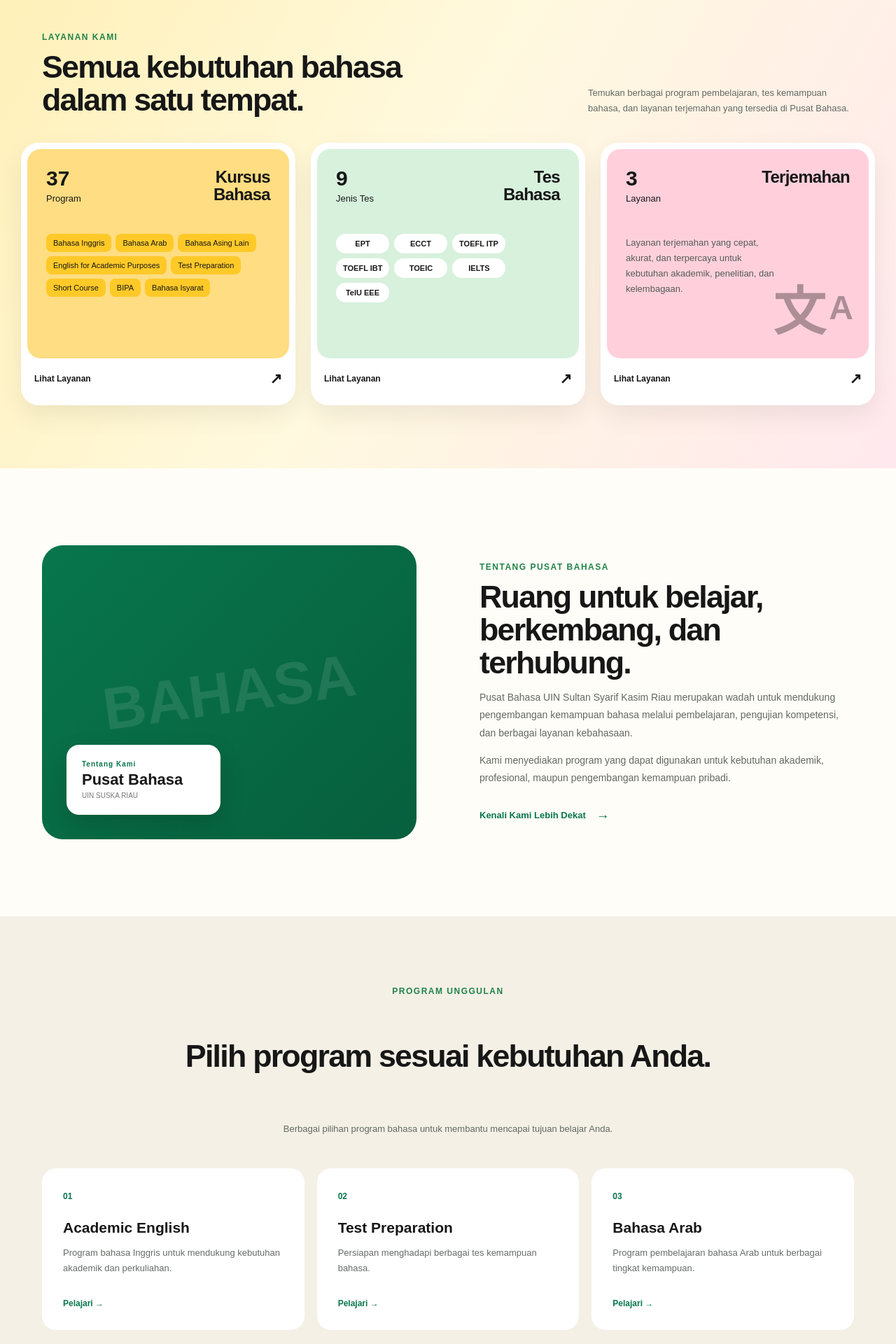
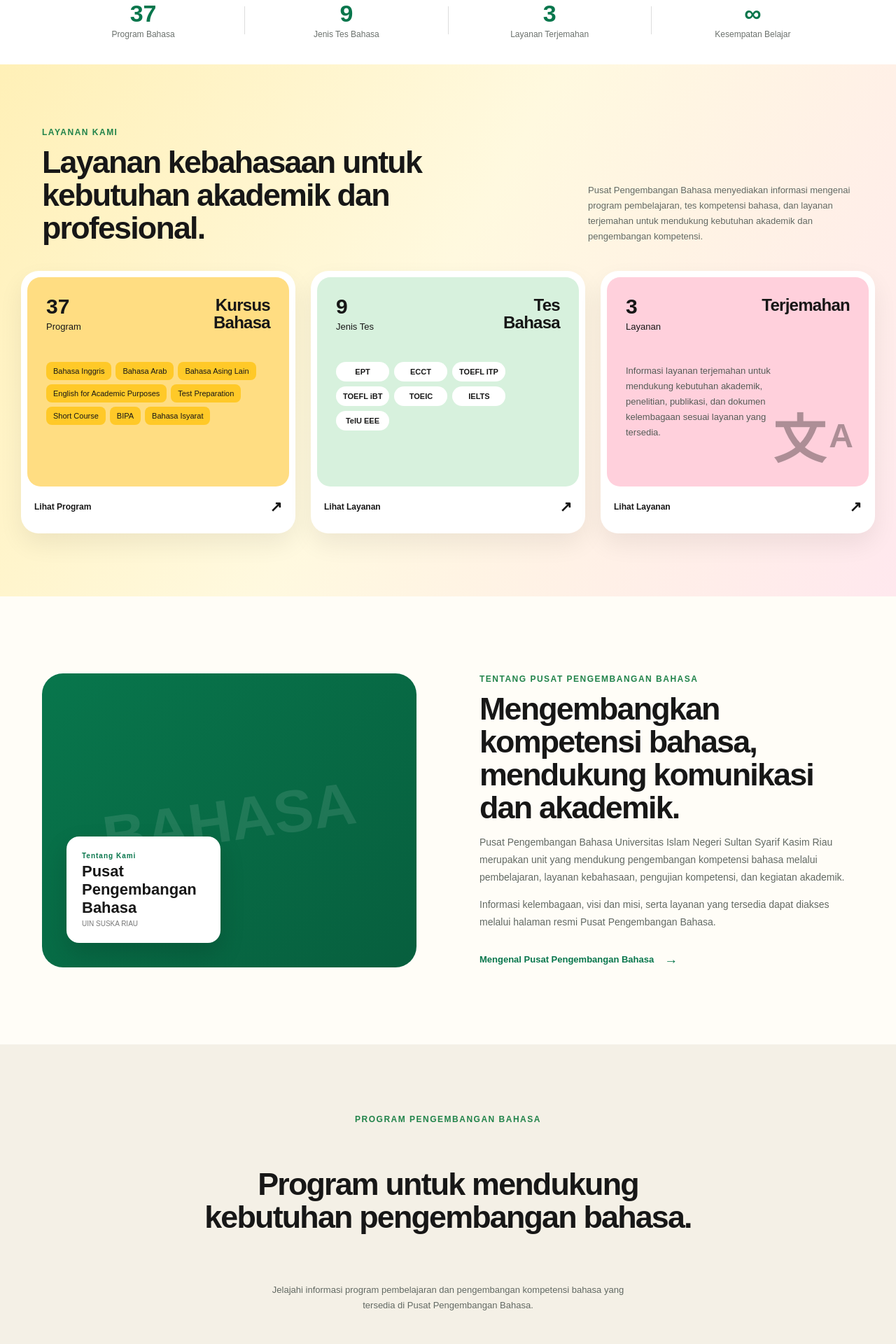
Before and after one commit to MYEWASMYNAME/pusat-bahasa-uin, a React (Vite) app: page / in a window 1280 px wide. Shown: the part 780-2700 px from the top of the page at 70% size. Built offline with nearby package versions, Linux system fonts and the light colour scheme.

Commit message:
Revise Home component text and accessibility
Updated text content and improved accessibility attributes throughout the Home component.

```diff
--- a/src/pages/Home.jsx
+++ b/src/pages/Home.jsx
@@ -1,28 +1,29 @@
+
 function Home() {
   return (
     <>
       {/* ================= HERO ================= */}
       <main>
-
         <section className="hero" id="beranda">
           <div className="container hero-container">
-
             <div className="hero-content">
-
               <div className="hero-badge">
                 PUSAT PENGEMBANGAN BAHASA UIN SUSKA RIAU
               </div>
 
               <h1>
-                Tingkatkan Kemampuan
-                <span>Bahasa Anda.</span>
+                Pusat Pengembangan Bahasa
+                <span>UIN Sultan Syarif Kasim Riau</span>
               </h1>
 
               <p>
-                Pusat Bahasa UIN Sultan Syarif Kasim Riau
-                hadir untuk mendukung kebutuhan pembelajaran,
-                pengujian, dan layanan bahasa bagi sivitas
-                akademika maupun masyarakat umum.
+                Pusat Pengembangan Bahasa Universitas Islam Negeri
+                Sultan Syarif Kasim Riau mendukung pengembangan
+                kompetensi bahasa melalui layanan kebahasaan,
+                program akademik, kegiatan pembelajaran, dan
+                pengembangan kemampuan bahasa bagi sivitas
+                akademika serta masyarakat sesuai dengan layanan
+                yang tersedia.
               </p>
 
               <div className="hero-buttons">
@@ -35,7 +36,6 @@ function Home() {
                   Tentang Kami
                 </a>
               </div>
-
             </div>
 
             <div className="hero-decoration">
@@ -48,15 +48,12 @@ function Home() {
                 <small>Learning Center</small>
               </div>
             </div>
-
           </div>
         </section>
 
-
         {/* ================= STATISTIK ================= */}
-        <section className="stats-section">
+        <section className="stats-section" aria-label="Ringkasan layanan">
           <div className="container stats-container">
-
             <div className="stat-item">
               <strong>37</strong>
               <span>Program Bahasa</span>
@@ -82,46 +79,35 @@ function Home() {
               <strong>∞</strong>
               <span>Kesempatan Belajar</span>
             </div>
-
           </div>
         </section>
 
-
         {/* ================= LAYANAN ================= */}
         <section className="services-section" id="layanan">
-
           <div className="section-heading container">
-
             <div>
-              <span className="section-label">
-                LAYANAN KAMI
-              </span>
+              <span className="section-label">LAYANAN KAMI</span>
 
               <h2>
-                Semua kebutuhan bahasa
+                Layanan kebahasaan untuk
                 <br />
-                dalam satu tempat.
+                kebutuhan akademik dan profesional.
               </h2>
             </div>
 
             <p>
-              Temukan berbagai program pembelajaran,
-              tes kemampuan bahasa, dan layanan
-              terjemahan yang tersedia di Pusat Bahasa.
+              Pusat Pengembangan Bahasa menyediakan informasi
+              mengenai program pembelajaran, tes kompetensi
+              bahasa, dan layanan terjemahan untuk mendukung
+              kebutuhan akademik dan pengembangan kompetensi.
             </p>
-
           </div>
 
-
           <div className="services-container">
-
             {/* CARD 1 */}
             <article className="service-showcase-card course-card">
-
               <div className="service-card-content">
-
                 <div className="service-card-top">
-
                   <div className="service-number">
                     <strong>37</strong>
                     <span>Program</span>
@@ -132,7 +118,6 @@ function Home() {
                     <br />
                     Bahasa
                   </h3>
-
                 </div>
 
                 <div className="service-tags">
@@ -145,24 +130,22 @@ function Home() {
                   <span>BIPA</span>
                   <span>Bahasa Isyarat</span>
                 </div>
-
               </div>
 
-              <a href="#program" className="service-card-link">
-                <span>Lihat Layanan</span>
+              <a
+                href="/program"
+                className="service-card-link"
+                aria-label="Lihat program pembelajaran bahasa"
+              >
+                <span>Lihat Program</span>
                 <span className="arrow">↗</span>
               </a>
-
             </article>
-
 
             {/* CARD 2 */}
             <article className="service-showcase-card test-card">
-
               <div className="service-card-content">
-
                 <div className="service-card-top">
-
                   <div className="service-number">
                     <strong>9</strong>
                     <span>Jenis Tes</span>
@@ -173,53 +156,47 @@ function Home() {
                     <br />
                     Bahasa
                   </h3>
-
                 </div>
 
                 <div className="test-logos">
                   <span>EPT</span>
                   <span>ECCT</span>
                   <span>TOEFL ITP</span>
-                  <span>TOEFL IBT</span>
+                  <span>TOEFL iBT</span>
                   <span>TOEIC</span>
                   <span>IELTS</span>
                   <span>TelU EEE</span>
                 </div>
-
               </div>
 
-              <a href="#program" className="service-card-link">
+              <a
+                href="/layanan/tes-bahasa"
+                className="service-card-link"
+                aria-label="Lihat informasi layanan tes bahasa"
+              >
                 <span>Lihat Layanan</span>
                 <span className="arrow">↗</span>
               </a>
-
             </article>
-
 
             {/* CARD 3 */}
             <article className="service-showcase-card translation-card">
-
               <div className="service-card-content">
-
                 <div className="service-card-top">
-
                   <div className="service-number">
                     <strong>3</strong>
                     <span>Layanan</span>
                   </div>
 
-                  <h3>
-                    Terjemahan
-                  </h3>
-
+                  <h3>Terjemahan</h3>
                 </div>
 
                 <div className="translation-description">
                   <p>
-                    Layanan terjemahan yang cepat,
-                    akurat, dan terpercaya untuk
-                    kebutuhan akademik,
-                    penelitian, dan kelembagaan.
+                    Informasi layanan terjemahan untuk mendukung
+                    kebutuhan akademik, penelitian, publikasi,
+                    dan dokumen kelembagaan sesuai layanan yang
+                    tersedia.
                   </p>
                 </div>
 
@@ -227,378 +204,325 @@ function Home() {
                   <span>文</span>
                   <span>A</span>
                 </div>
-
               </div>
 
-              <a href="#kontak" className="service-card-link">
+              <a
+                href="/layanan/terjemahan-abstrak"
+                className="service-card-link"
+                aria-label="Lihat informasi layanan terjemahan"
+              >
                 <span>Lihat Layanan</span>
                 <span className="arrow">↗</span>
               </a>
-
             </article>
-
           </div>
-
         </section>
-
 
         {/* ================= TENTANG ================= */}
         <section className="about-section" id="tentang">
-
           <div className="container about-grid">
-
             <div className="about-visual">
-
-              <div className="about-big-text">
-                BAHASA
-              </div>
+              <div className="about-big-text">BAHASA</div>
 
               <div className="about-card">
                 <span>Tentang Kami</span>
-                <strong>Pusat Bahasa</strong>
+                <strong>Pusat Pengembangan Bahasa</strong>
                 <small>UIN SUSKA RIAU</small>
               </div>
-
             </div>
 
             <div className="about-content">
-
               <span className="section-label">
-                TENTANG PUSAT BAHASA
+                TENTANG PUSAT PENGEMBANGAN BAHASA
               </span>
 
               <h2>
-                Ruang untuk belajar,
-                berkembang, dan terhubung.
+                Mengembangkan kompetensi bahasa,
+                <br />
+                mendukung komunikasi dan akademik.
               </h2>
 
               <p>
-                Pusat Bahasa UIN Sultan Syarif Kasim Riau
-                merupakan wadah untuk mendukung pengembangan
-                kemampuan bahasa melalui pembelajaran,
-                pengujian kompetensi, dan berbagai layanan
-                kebahasaan.
+                Pusat Pengembangan Bahasa Universitas Islam
+                Negeri Sultan Syarif Kasim Riau merupakan unit
+                yang mendukung pengembangan kompetensi bahasa
+                melalui pembelajaran, layanan kebahasaan,
+                pengujian kompetensi, dan kegiatan akademik.
               </p>
 
               <p>
-                Kami menyediakan program yang dapat digunakan
-                untuk kebutuhan akademik, profesional,
-                maupun pengembangan kemampuan pribadi.
+                Informasi kelembagaan, visi dan misi, serta
+                layanan yang tersedia dapat diakses melalui
+                halaman resmi Pusat Pengembangan Bahasa.
               </p>
 
-              <a href="#kontak" className="text-button">
-                Kenali Kami Lebih Dekat
+              <a href="/tentang" className="text-button">
+                Mengenal Pusat Pengembangan Bahasa
                 <span>→</span>
               </a>
-
             </div>
-
           </div>
-
         </section>
-
 
         {/* ================= PROGRAM ================= */}
         <section className="program-section" id="program">
-
           <div className="container">
-
             <div className="section-heading centered">
-
               <span className="section-label">
-                PROGRAM UNGGULAN
+                PROGRAM PENGEMBANGAN BAHASA
               </span>
 
               <h2>
-                Pilih program sesuai
-                kebutuhan Anda.
+                Program untuk mendukung
+                <br />
+                kebutuhan pengembangan bahasa.
               </h2>
 
               <p>
-                Berbagai pilihan program bahasa untuk
-                membantu mencapai tujuan belajar Anda.
+                Jelajahi informasi program pembelajaran dan
+                pengembangan kompetensi bahasa yang tersedia
+                di Pusat Pengembangan Bahasa.
               </p>
-
             </div>
 
-
             <div className="program-grid">
-
-              <div className="program-card">
+              <article className="program-card">
                 <span className="program-number">01</span>
 
                 <h3>Academic English</h3>
 
                 <p>
                   Program bahasa Inggris untuk mendukung
-                  kebutuhan akademik dan perkuliahan.
+                  kebutuhan akademik, pendidikan, dan
+                  komunikasi dalam lingkungan perguruan tinggi.
                 </p>
 
-                <a href="#kontak">Pelajari →</a>
-              </div>
+                <a href="/program">Lihat Program →</a>
+              </article>
 
-
-              <div className="program-card">
+              <article className="program-card">
                 <span className="program-number">02</span>
 
-                <h3>Test Preparation</h3>
+                <h3>Pengembangan Kompetensi Bahasa</h3>
 
                 <p>
-                  Persiapan menghadapi berbagai tes
-                  kemampuan bahasa.
+                  Informasi program pengembangan kemampuan
+                  bahasa untuk mendukung kebutuhan pembelajaran
+                  dan komunikasi.
                 </p>
 
-                <a href="#kontak">Pelajari →</a>
-              </div>
+                <a href="/program">Lihat Program →</a>
+              </article>
 
-
-              <div className="program-card">
+              <article className="program-card">
                 <span className="program-number">03</span>
 
                 <h3>Bahasa Arab</h3>
 
                 <p>
-                  Program pembelajaran bahasa Arab
-                  untuk berbagai tingkat kemampuan.
+                  Informasi pembelajaran bahasa Arab untuk
+                  mendukung pengembangan kompetensi bahasa
+                  sesuai program yang tersedia.
                 </p>
 
-                <a href="#kontak">Pelajari →</a>
-              </div>
-
+                <a href="/program">Lihat Program →</a>
+              </article>
             </div>
-
           </div>
-
         </section>
-
 
         {/* ================= BERITA ================= */}
         <section className="news-section" id="berita">
-
           <div className="container">
-
             <div className="news-heading">
-
               <div>
                 <span className="section-label">
-                  BERITA & INFORMASI
+                  BERITA DAN INFORMASI
                 </span>
 
                 <h2>
-                  Kabar terbaru dari
-                  Pusat Bahasa.
+                  Informasi dan kegiatan
+                  <br />
+                  Pusat Pengembangan Bahasa.
                 </h2>
               </div>
 
-              <a href="#berita">
+              <a href="/berita">
                 Lihat Semua Berita →
               </a>
-
             </div>
 
-
             <div className="news-grid">
-
               <article className="news-card">
-
-                <div className="news-image yellow">
-                  KURSUS
+                <div
+                  className="news-image yellow"
+                  role="img"
+                  aria-label="Ilustrasi program pembelajaran bahasa"
+                >
+                  PROGRAM
                 </div>
 
                 <div className="news-body">
-
                   <span>PROGRAM</span>
 
                   <h3>
-                    Informasi program kursus bahasa
+                    Informasi Program Pembelajaran Bahasa
                   </h3>
 
                   <p>
-                    Temukan program pembelajaran bahasa
-                    yang sesuai dengan kebutuhan Anda.
+                    Dapatkan informasi mengenai program
+                    pembelajaran dan pengembangan kompetensi
+                    bahasa yang tersedia.
                   </p>
 
-                  <a href="#kontak">
-                    Baca Selengkapnya →
+                  <a href="/program">
+                    Lihat Program →
                   </a>
-
                 </div>
-
               </article>
 
-
               <article className="news-card">
-
-                <div className="news-image green">
-                  TES
+                <div
+                  className="news-image green"
+                  role="img"
+                  aria-label="Ilustrasi informasi layanan bahasa"
+                >
+                  LAYANAN
                 </div>
 
                 <div className="news-body">
-
-                  <span>TES BAHASA</span>
+                  <span>LAYANAN</span>
 
                   <h3>
-                    Jadwal dan informasi tes bahasa
+                    Informasi Layanan Kebahasaan
                   </h3>
 
                   <p>
-                    Informasi mengenai layanan dan
-                    pelaksanaan tes kemampuan bahasa.
+                    Jelajahi layanan kebahasaan untuk
+                    mendukung kebutuhan akademik dan
+                    pengembangan kemampuan bahasa.
                   </p>
 
-                  <a href="#kontak">
-                    Baca Selengkapnya →
+                  <a href="/layanan">
+                    Lihat Layanan →
                   </a>
-
                 </div>
-
               </article>
 
-
               <article className="news-card">
-
-                <div className="news-image pink">
-                  INFO
+                <div
+                  className="news-image pink"
+                  role="img"
+                  aria-label="Ilustrasi informasi kelembagaan"
+                >
+                  INFORMASI
                 </div>
 
                 <div className="news-body">
-
-                  <span>INFORMASI</span>
+                  <span>KELEMBAGAAN</span>
 
                   <h3>
-                    Informasi terbaru Pusat Bahasa
+                    Informasi Pusat Pengembangan Bahasa
                   </h3>
 
                   <p>
-                    Ikuti informasi dan kegiatan terbaru
-                    dari Pusat Bahasa.
+                    Kenali profil, visi, misi, dan informasi
+                    kelembagaan Pusat Pengembangan Bahasa
+                    UIN Sultan Syarif Kasim Riau.
                   </p>
 
-                  <a href="#kontak">
-                    Baca Selengkapnya →
+                  <a href="/tentang">
+                    Tentang Kami →
                   </a>
-
                 </div>
-
               </article>
-
             </div>
-
           </div>
-
         </section>
-
 
         {/* ================= CONTACT ================= */}
         <section className="contact-section" id="kontak">
-
           <div className="container contact-box">
-
             <div>
-
               <span className="section-label">
-                MULAI SEKARANG
+                INFORMASI LAYANAN
               </span>
 
               <h2>
-                Siap mengembangkan
-                kemampuan bahasa Anda?
+                Dapatkan informasi Pusat
+                Pengembangan Bahasa.
               </h2>
 
               <p>
-                Hubungi Pusat Bahasa untuk mendapatkan
-                informasi mengenai program dan layanan
-                yang tersedia.
+                Kunjungi halaman layanan atau kontak untuk
+                memperoleh informasi mengenai program,
+                kegiatan, dan layanan kebahasaan yang tersedia.
               </p>
-
             </div>
 
-            <a href="#beranda" className="contact-button">
-              Daftar Sekarang
+            <a href="/kontak" className="contact-button">
+              Hubungi Kami
               <span>↗</span>
             </a>
-
           </div>
-
         </section>
-
       </main>
-
 
       {/* ================= FOOTER ================= */}
       <footer className="footer">
-
         <div className="container footer-grid">
-
           <div className="footer-brand">
-
             <div className="logo">
-
-              <div className="logo-mark">
-                U
-              </div>
+              <div className="logo-mark">U</div>
 
               <div className="logo-text">
                 <strong>UIN SUSKA RIAU</strong>
-                <span>PUSAT BAHASA</span>
+                <span>PUSAT PENGEMBANGAN BAHASA</span>
               </div>
-
             </div>
 
             <p>
-              Pusat Bahasa UIN Sultan Syarif Kasim Riau.
+              Pusat Pengembangan Bahasa Universitas Islam
+              Negeri Sultan Syarif Kasim Riau.
             </p>
-
           </div>
 
+          <nav className="footer-links" aria-label="Menu utama">
+            <strong>Menu</strong>
+
+            <a href="/">Beranda</a>
+            <a href="/tentang">Tentang Kami</a>
+            <a href="/tentang/visi-misi">Visi dan Misi</a>
+            <a href="/layanan">Layanan</a>
+          </nav>
+
+          <nav
+            className="footer-links"
+            aria-label="Informasi lainnya"
+          >
+            <strong>Informasi</strong>
+
+            <a href="/program">Program</a>
+            <a href="/berita">Berita dan Informasi</a>
+            <a href="/kontak">Kontak</a>
+          </nav>
 
           <div className="footer-links">
+            <strong>Lokasi</strong>
 
-            <strong>Menu</strong>
-
-            <a href="#beranda">Beranda</a>
-            <a href="#tentang">Tentang</a>
-            <a href="#layanan">Layanan</a>
-            <a href="#program">Program</a>
-
+            <span>UIN Sultan Syarif Kasim Riau</span>
+            <span>Pekanbaru, Riau, Indonesia</span>
           </div>
-
-
-          <div className="footer-links">
-
-            <strong>Informasi</strong>
-
-            <a href="#berita">Berita</a>
-            <a href="#kontak">Kontak</a>
-            <a href="#kontak">Pendaftaran</a>
-
-          </div>
-
-
-          <div className="footer-links">
-
-            <strong>Kontak</strong>
-
-            <span>UIN SUSKA RIAU</span>
-            <span>Pekanbaru, Riau</span>
-
-          </div>
-
         </div>
 
-
         <div className="container footer-bottom">
-
           <span>
-            © 2026 Pusat Bahasa UIN SUSKA RIAU
+            © {new Date().getFullYear()} Pusat Pengembangan
+            Bahasa UIN Sultan Syarif Kasim Riau
           </span>
 
-          <span>
-            All rights reserved.
-          </span>
-
+          <span>Hak cipta dilindungi.</span>
         </div>
-
       </footer>
     </>
   )
```
